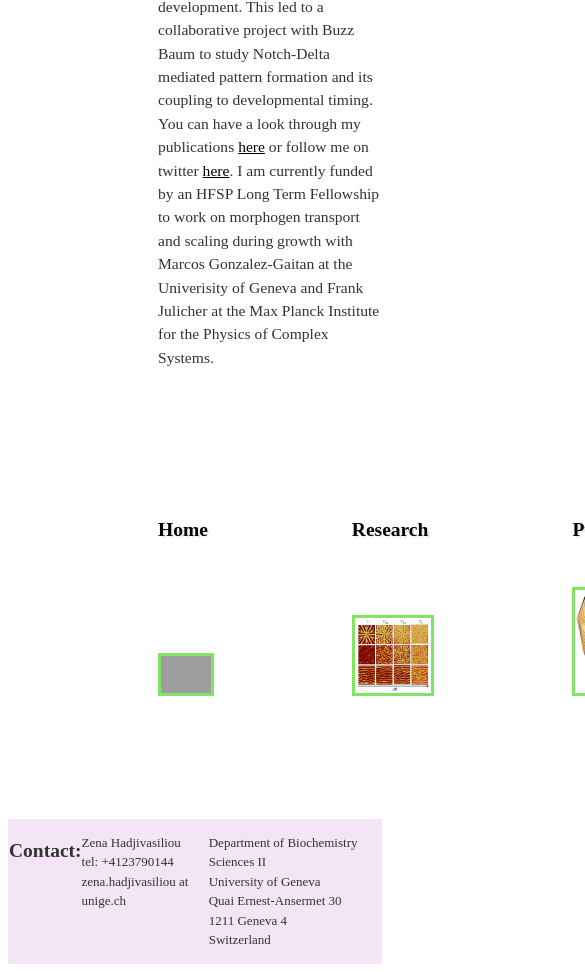
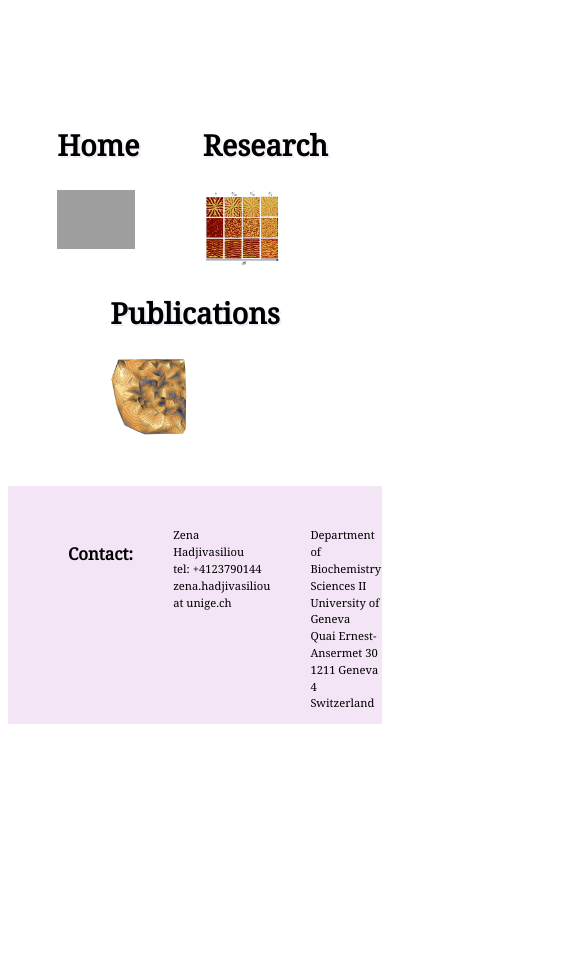
Before and after one commit to elenasavvidou/zenahadjivasiliou, a website: page aboutme.html in a window 390 px wide. Shown: the part 1017-1989 px from the top of the page, 585 px wide, since content can reach past the window. After the commit the page ends 1749 px from the top, so only its background shows below. Drawn offline with Linux system fonts and the light colour scheme; grey boxes are pictures that could not be loaded.

Commit message:
about responsive

```diff
--- a/aboutme.html
+++ b/aboutme.html
@@ -6,68 +6,82 @@
   <meta http-equiv="X-UA-Compatible" content="ie=edge">
   <link rel="stylesheet" type="text/css" href="aboutme.css">
 
-  <title>Document</title>
+  <style>
+    @import url('https://fonts.googleapis.com/css?family=Noto+Serif');
+  </style>
+
+
+  <title>ZH</title>
 </head>
 
 <body>
 
-  <section class="name" id="theFixed">
-    <div class="wrapper">
-      <a href="/"> Zena Hadjivasiliou </a>
-    </div>
-  </section>
+<div class="wrapper">
 
-  <section>
+  <header class="page-header">
+    <h1> Zena Hadjivasiliou </h1>
+  </header>
+
+  <main class=page-main>
+    <div>
     <h1 class="aboutme">About me</h1>
     <p class="about">
       I did my undergraduate in Mathematics at the University of Cambridge and then moved to sunny California to do an MSc in Statistics at Stanford University. After a couple of years in California, I decided I miss the rain in the UK too much and moved to
       London to do a PhD in Mathematical Biology at UCL. My thesis focused on evolutionary biology, specifically the question of the evolution of mating types and sexual dimorphism. Following my PhD I received an EPSRC Fellowship that funded me as a postdoc
       for two years. During this time I continued working on evolutionary biology (on questions like the evolution of mating types, mating type switching, germline evolution and the role of mitonuclear coadaptation in speciation). I also took advantage
-      of the freedom myfellowship granted me to pursue my curiosity and interest in biophysics and pattern formation during development. This led to a collaborative project with Buzz Baum to study Notch-Delta mediated pattern formation and its coupling
+      of the freedom my fellowship granted me to pursue my curiosity and interest in biophysics and pattern formation during development. This led to a collaborative project with Buzz Baum to study Notch-Delta mediated pattern formation and its coupling
       to developmental timing. You can have a look through my publications
       <a href="https://scholar.google.com/citations?hl=en&user=gJ_P0ogAAAAJ" style=" text-shadow: none;"><u>here</u></a> or follow me on twitter
       <a href="https://twitter.com/z_hvas" style=" text-shadow: none;"><u>here</u></a>. I am currently funded by an HFSP Long Term Fellowship to work on morphogen transport and scaling during growth with Marcos Gonzalez-Gaitan at the Univerisity of Geneva
       and Frank Julicher at the Max Planck Institute for the Physics of Complex Systems.
     </p>
+</div>
 
+</main>
 
-  </section>
+  <nav>
+    <ul>
+      <li>
+        <!-- Aboutme -->
 
-  <section class="nav">
-    <div class='row'>
+        <h1 class='item-heading'> <a href="/aboutme"> Home </a></h1>
+        <a href="/"> <img class='item-image' src="zena.jpg" alt=""> </a>
 
-      <!-- Aboutme -->
-      <div class=item>
-        <h1 class='item-heading'> <a href="/"> Home </a></h1>
-        <p> <a href="/"> <img class='item-image' src="zena.jpg" alt=""> </a></p>
-      </div>
+      </li>
 
-      <!-- Research -->
-      <div class=item>
+      <li>
+
         <h1 class='item-heading'> <a href="/research"> Research </a> </h1>
-        <p><a href="/research"><img class='item-image'src="Fig6-1.jpg" alt=""></a></p>
-      </div>
+        <img class='item-image' src="Fig6-1.jpg" alt="">
 
-      <!-- Publications -->
-      <div class=item>
+      </li>
+
+      <li>
+
         <h1 class='item-heading'> <a href="/publications"> Publications </a> </h1>
-        <p><a href="/publications"><img class='item-image' src="error.jpg" alt=""></a></p>
-      </div>
+        <a href="/publications"><img class='item-image' src="error.jpg" alt=""></a>
 
-    </div>
-  </section>
+      </li>
+    </ul>
+  </nav>
 
 
 
-  <footer>
-    <h2>Contact:</h2>
-    <p> Zena Hadjivasiliou <br> tel: +4123790144 <br> zena.hadjivasiliou at unige.ch </p>
-    <p> Department of Biochemistry Sciences II <br> University of Geneva <br> Quai Ernest-Ansermet 30 <br> 1211 Geneva 4 <br> Switzerland
+  <footer class="page-footer">
+    <ul>
+      <li>
+        <h2>Contact:</h2></li>
+    </ul>
+    <ul>
+      <li> Zena Hadjivasiliou <br> tel: +4123790144 <br> zena.hadjivasiliou at unige.ch </li>
 
-
+    </ul>
+    <ul>
+      <li> Department of Biochemistry Sciences II <br> University of Geneva <br> Quai Ernest-Ansermet 30 <br> 1211 Geneva 4 <br> Switzerland </li>
+    </ul>
   </footer>
 
-
+</div>
 
   <link href="https://fonts.googleapis.com/css?family=Noto+Serif+TC" rel="stylesheet">
 
--- a/public/aboutme.css
+++ b/public/aboutme.css
@@ -1,32 +1,161 @@
-body {
-  font-family: 'Noto Serif TC';
-  font-size: 13px;
+* {
+  font-family: 'Noto Serif', serif;
   line-height: 1.5;
-  background-color: #ffffff;
-  color: #333333;
 }
 
-section.name {
-  font-size: 5.3em;
-  display: flex;
-  flex-direction: row-reverse;
-  flex-wrap: wrap;
-  top: 5px;
-  padding: 0px 300px 0px 300px;
-  /* position: fixed; */
-  margin: auto;
-  text-shadow: 2px 1px #feeec7;
+ul {
+  list-style: none;
 }
 
-section.name a {
-  color: black;
+a {
   text-decoration: none;
+  color: inherit;
   text-shadow: 2px 2px #f2eaf9;
 }
 
-section {
-  padding-top: 10px;
+body {
+  font: 16px/1.5 "Dosis", sans-serif;
+  /* IE FIX */
+  display: flex;
+  flex-direction: column;
 }
+
+/* CONTAINER
+–––––––––––––––––––––––––––––––––––––––––––––––––– */
+
+.wrapper {
+  display: flex;
+  flex-direction: column;
+  min-height: 100vh;
+}
+
+.wrapper > * {
+  padding: 30px 20px 1px 20px;
+}
+
+/* HEADER
+–––––––––––––––––––––––––––––––––––––––––––––––––– */
+
+.page-header {
+  display: flex;
+  flex-wrap: wrap;
+  justify-content: center;
+}
+
+.page-header h1 {
+  font-size: 3.3em;
+  font-weight: 100;
+  text-decoration: none;
+  text-shadow: 2px 2px #f2eaf9;
+  position: fixed;
+  padding-top: 0px;
+  margin-top: 0px;
+  margin-bottom: 50px;
+}
+
+
+/* NAV */
+
+nav {
+  display: flex;
+  flex-direction: column;
+  /* flex-wrap: wrap; */
+  /* justify-content: space-between; */
+  align-items: center;
+  padding-top: 300px;
+
+}
+
+nav ul {
+
+display: flex;
+flex-wrap: wrap;
+justify-content: space-around;
+flex-direction: row;
+
+width: 100%;
+margin-top: 25px;
+padding:30px;
+
+}
+
+nav ul li:not(:last-child) {
+  padding-right: 5px;
+}
+
+nav {
+  font-family: inherit;
+  font-size: 1.2rem;
+  padding: 5px 18px;
+  /* border: 1px solid;
+  border-radius: 5px; */
+}
+
+nav ul img {
+    width: 20vw;
+    display:flex;
+    flex-direction: row;
+    justify-content: space-between;
+}
+
+h1.item-heading {
+  display: flex;
+  justify-content: center;
+}
+
+
+
+
+/* MAIN
+–––––––––––––––––––––––––––––––––––––––––––––––––– */
+.page-main {
+  display: flex;
+    flex-direction: row;
+  /* flex-direction: column; */
+  justify-content: center;
+  /* flex-grow: 1; */
+  min-height: 650px;
+}
+
+.page-main div {
+  display: flex;
+  flex-wrap: wrap;
+  flex-direction: column;
+  justify-content: center;
+  max-width: 700px;
+  /* margin: 10px; */
+
+}
+
+.page-main h1 {
+  margin-bottom: 20px;
+}
+
+
+
+/* FOOTER
+–––––––––––––––––––––––––––––––––––––––––––––––––– */
+.page-footer {
+  display: flex;
+  flex-direction: row;
+  flex-flow: row;
+  text-align: left;
+    justify-content: space-around;
+background-color: #f3e5f5;
+}
+
+.page-footer ul {
+  display: flex;
+  font-size: 0.7rem;
+
+}
+
+.page-footer ul li:not(:last-child) {
+  margin-right: 30px;
+}
+/*  */
+
+
 
 section p.about {
   font-size: 1.2em;
@@ -36,112 +165,7 @@ section p.about {
   max-width: 1000px;
 }
 
-a {
-  color: black;
-  /* font-weight: bold; */
-  text-decoration: none;
-  text-shadow: 2px 2px #f2eaf9;
-}
-
-.row {
-  display: flex;
-  padding: 50px 0px 0px 0px;
-  /* background-color: coral; */
-}
-
-/* .item:hover {
-  background-color: rgb(167, 216, 249);
-  transition: 2s ease;
-} */
-
-.item {
-  flex: 1 1 30%;
-  padding-left: 5.5rem;
-  padding-right: 3.5rem;
-}
-
-.item:first-child {
-  padding-left: 0px;
-}
-
-/* Vertical flex: items */
-
-.item {
-  display: flex;
-  flex-direction: column;
-}
-
-.item-heading {
-  flex: 1;
-}
-
-/* Third flex: item heading*/
-
-.item-heading {
-  display: flex;
-  justify-content: center;
-  text-decoration: none;
-  margin: 0;
-  /* flex-direction: column; */
-  /* padding: 10px 10px 10px 10px; */
-}
-
-/* h1 {
-  font-family: Calendas Plus;
-  font-size: 34px;
-  font-weight: 700;
-  margin: 0 0 50px 0;
-  color: black;
-
-} */
-
 h1.aboutme {
   padding-left: 50px;
   max-width: 1000px;
 }
-
-section .item-image {
-  width: 100%;
-  cursor: pointer;
-  border-style: solid;
-  border-color: rgb(131, 228, 100);
-  /* border: 2px 1px rgb(167, 216, 249); */
-  /* box-shadow: 2px 1px rgb(167, 216, 249); */
-}
-
-section .item-image:hover {
-  -webkit-border-radius: 10px;
-  -moz-border-radius: 10px;
-  border-radius: 10px;
-  -webkit-box-shadow: 0px 0px 30px 0px rgba(0, 255, 0, 0.67);
-  -moz-box-shadow: 0px 0px 30px 0px rgba(0, 255, 0, 0.67);
-  box-shadow: 0px 0px 30px 0px rgba(0, 255, 0, 0.67);
-}
-
-img {
-  display: inline;
-  margin: 30 auto;
-  /* height: 100%; */
-  width: auto;
-  object-fit: cover;
-}
-
-section p {
-  max-width: 500px;
-}
-
-section.nav{
-    max-width: 1000px;
-  padding: 80px 150px 80px 150px;
-}
-
-
-footer {
-  display: flex;
-  flex-direction: row;
-  flex-flow: row;
-  justify-content: space-around;
-  text-align: left;
-  background-color: #f3e5f5;
-  padding: 1px;
-}
--- a/public/styles.css
+++ b/public/styles.css
@@ -57,6 +57,8 @@ margin-top: 0px;
 margin-bottom: 50px;
 
 }
+
+/* NAV */
 
 nav {
   display: flex;
```
Also changed, not shown: index.html (+9 -63 lines).
